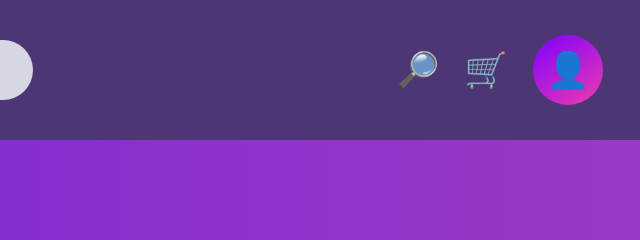
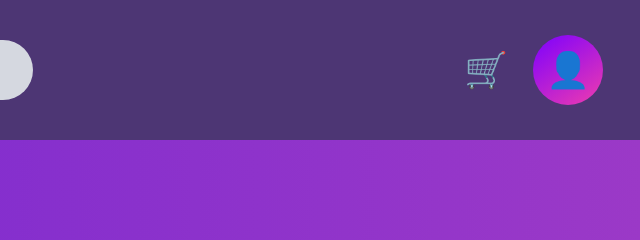
Before and after one commit to ramoz33/NEED_FOOD, a plain HTML site: page serv.html in a window 1280 px wide. Shown: the top 240 px of the page, 637-1277 px from the left. Drawn offline with Linux system fonts and the light colour scheme.

Commit message:
Remove search icon div from serv.html

```diff
--- a/serv.html
+++ b/serv.html
@@ -20,7 +20,6 @@
         </div>
 
         <div class="icones">
-            <div class="lupa">🔎</div>
             <div class="carrinho">🛒</div>
 
             <div class="user-dropdown">
```
